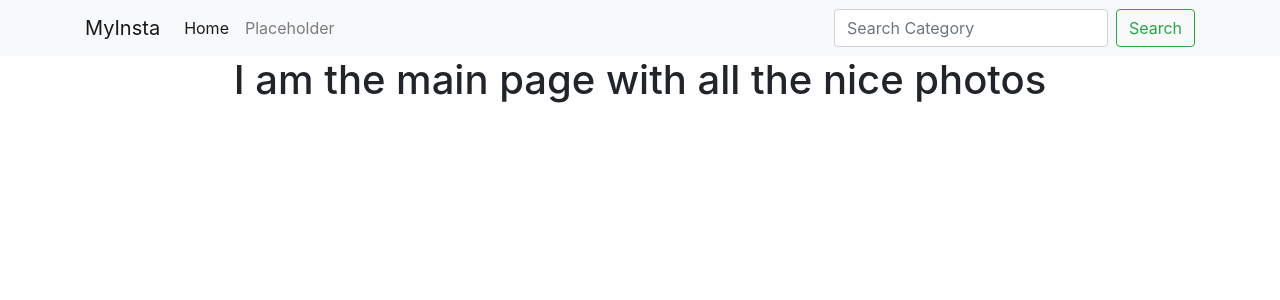
After one commit to spgdaman/instaclone, a Django app: page /index/ in a window 1280 px wide. The commit adds this page. Shown: the top 300 px of the page. Run offline with Django 3.2, Linux system fonts and the light colour scheme; some libraries are stand-ins or nearby versions.

Commit message:
home and profile templates added

```diff
--- a/instaclone/templates/base.html
+++ b/instaclone/templates/base.html
@@ -4,8 +4,6 @@
     <head>
         <title>Welcome to InstaClone</title>
         <link href="https://fonts.googleapis.com/css?family=Open+Sans|Pacifico|Satisfy" rel="stylesheet">
-        <link rel="stylesheet" href="{% static 'css/styles.css' %}">
-        <link rel="stylesheet" href="{% static 'js/scripts.js' %">
         {% block styles %}
             {% bootstrap_css %}
         {% endblock %}
--- /dev/null
+++ b/instaclone/templates/home.html
@@ -0,0 +1,4 @@
+{% extends 'base.html' %}
+{% block content %}
+<h1 class="text-center">I am the main page with all the nice photos</h1>
+{% endblock %}
--- a/instaclone/templates/navbar.html
+++ b/instaclone/templates/navbar.html
@@ -1,7 +1,7 @@
 {% block navbar %}
 <nav class="navbar navbar-expand-lg navbar-light bg-light sticky-top">
     <div class="container">
-        <a class="navbar-brand" href="{% url 'index' %}">MyInsta</a>
+        <a class="navbar-brand" href="{% url 'home' %}">MyInsta</a>
         <button class="navbar-toggler" type="button" data-toggle="collapse" data-target="#navbarSupportedContent" aria-controls="navbarSupportedContent" aria-expanded="false" aria-label="Toggle navigation">
             <span class="navbar-toggler-icon"></span>
         </button>
@@ -9,10 +9,10 @@
         <div class="collapse navbar-collapse" id="navbarSupportedContent">
             <ul class="navbar-nav mr-auto">
             <li class="nav-item active">
-                <a class="nav-link" href="{% url 'index' %}">Home <span class="sr-only">(current)</span></a>
+                <a class="nav-link" href="{% url 'home' %}">Home <span class="sr-only">(current)</span></a>
             </li>
             <li class="nav-item">
-                <a class="nav-link" href="{% url 'show_locations' %}">Location</a>
+                <a class="nav-link" href="#">Placeholder</a>
             </li>
             <!-- <li class="nav-item dropdown">
                 <a class="nav-link dropdown-toggle" href="#" id="navbarDropdown" role="button" data-toggle="dropdown" aria-haspopup="true" aria-expanded="false">
@@ -31,7 +31,7 @@
             </ul>
 
             <!-- Search form -->
-            <form class="form-inline my-2 my-lg-0" role="search" action="{% url 'search_results' %}">
+            <form class="form-inline my-2 my-lg-0" role="search" action="">
                 <input class="form-control mr-sm-2" type="text" placeholder="Search Category" aria-label="Search" name="category">
                 <button class="btn btn-outline-success my-2 my-sm-0" type="submit">Search</button>
             </form>
--- /dev/null
+++ b/instaclone/templates/profile.html
@@ -0,0 +1,4 @@
+{% extends 'base.html' %}
+{% block content %}
+<h1 class="text-center">I am the profile page</h1>
+{% endblock %}
--- a/instaclone/urls.py
+++ b/instaclone/urls.py
@@ -20,4 +20,6 @@ from . import views
 urlpatterns = [
     url(r'^admin/', admin.site.urls),
     url(r'^$', views.welcome, name="welcome"),
+    url(r'^index/', views.home, name="home"),
+    url(r'^profile/\d+', views.profile, name="profile"),
 ]
--- a/instaclone/views.py
+++ b/instaclone/views.py
@@ -3,3 +3,9 @@ from django.shortcuts import render
 
 def welcome(request):
     return render(request,'welcome.html')
+
+def home(request):
+    return render(request,'home.html')
+
+def profile(request):
+    return render(request,'profile.html')
```
